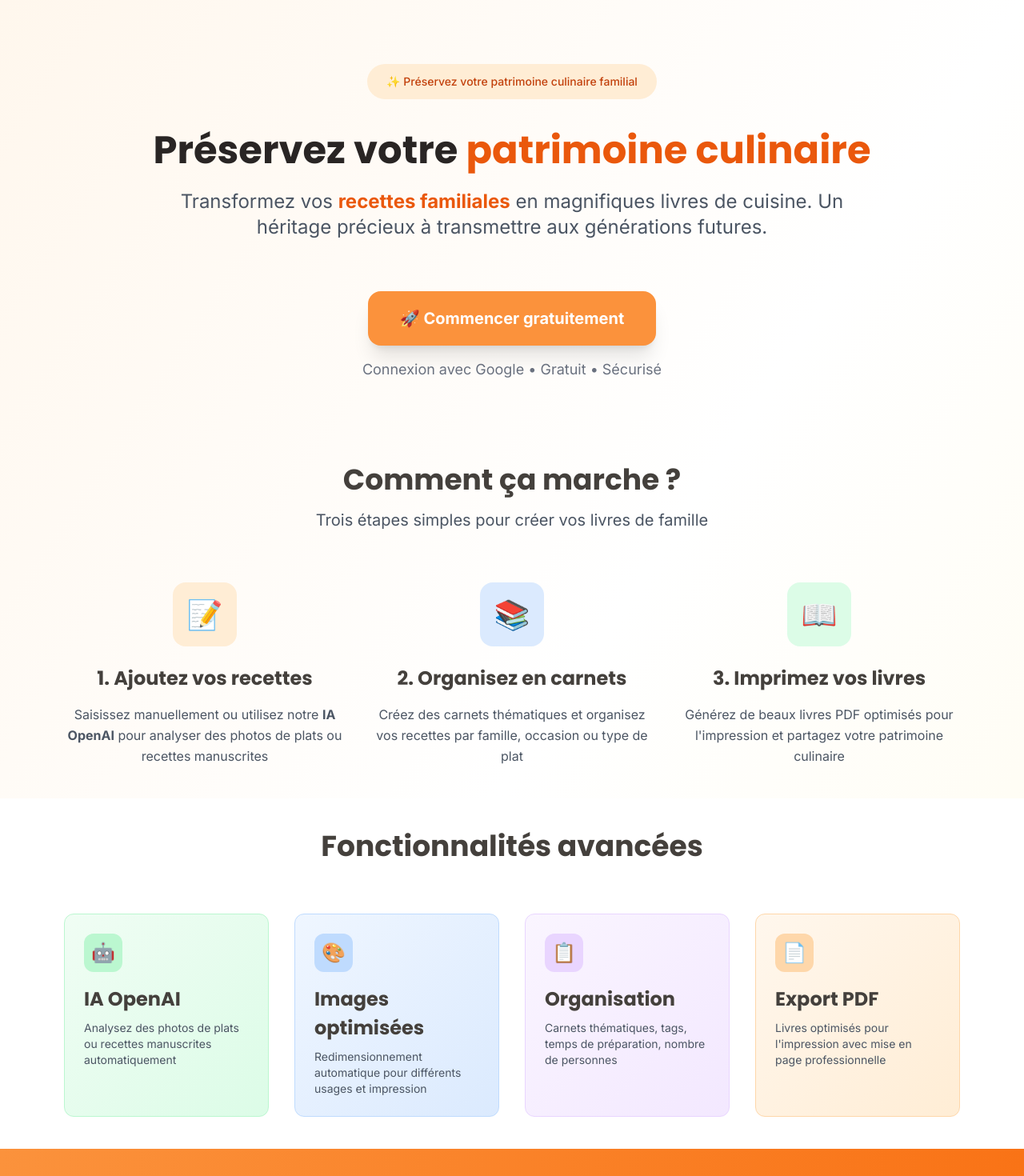
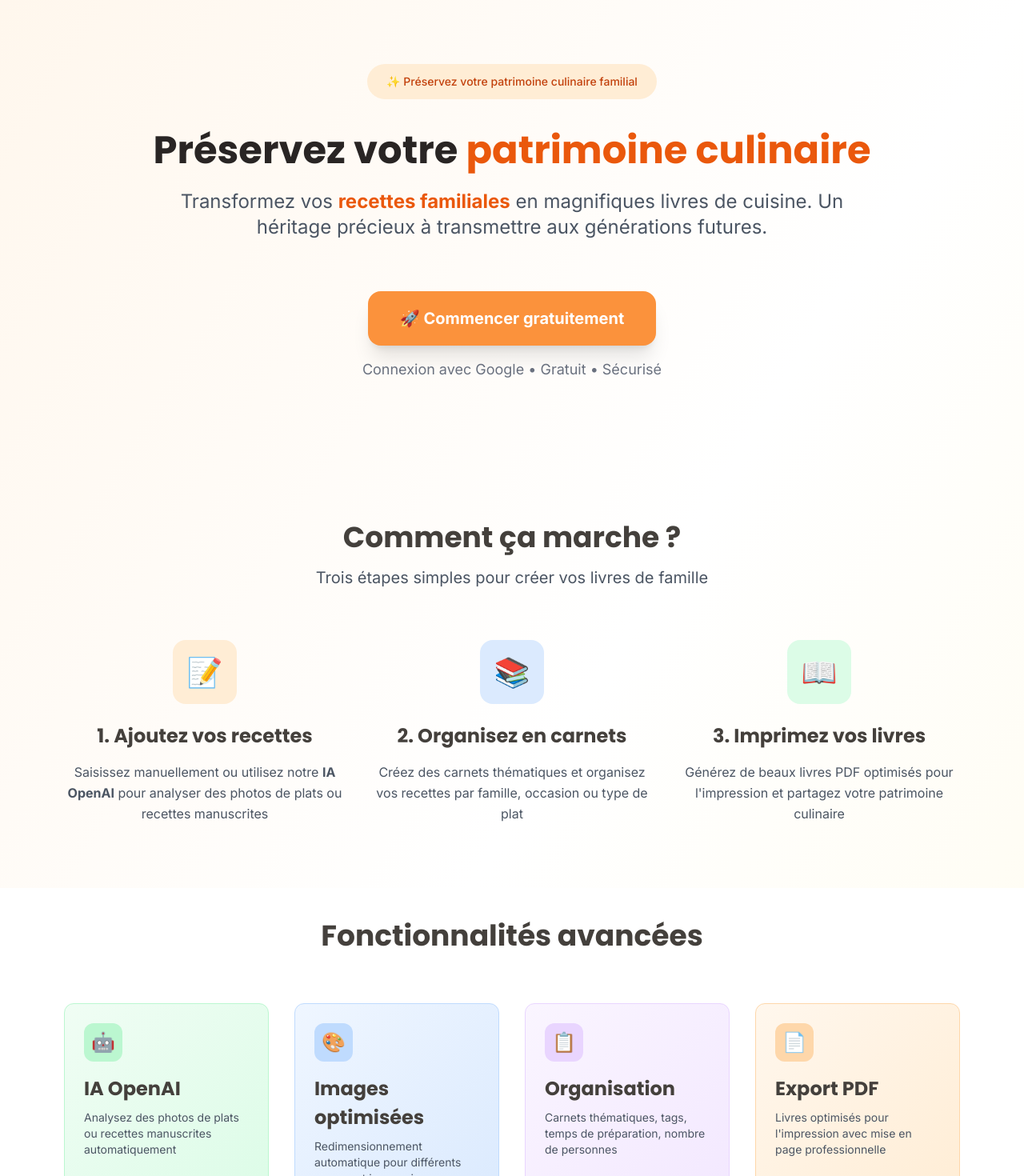
Before and after one commit to oliviertgpls-tech/Fdt-2, a Next.js app: page / in a window 1280 px wide. Shown: the top 1470 px of the page at 80% size. Built offline with nearby package versions, Linux system fonts and the light colour scheme.

Commit message:
Update page.tsx

```diff
--- a/app/page.tsx
+++ b/app/page.tsx
@@ -5,7 +5,7 @@ export default function HomePage() {
     <div className="min-h-screen bg-gradient-to-br from-orange-50 via-white to-amber-50">
       {/* Hero Section */}
       <div className="relative overflow-hidden">
-        <div className="max-w-6xl mx-auto px-4 pt-20 pb-16 text-center">
+        <div className="max-w-6xl mx-auto px-4 pt-20 pb-24 text-center">
           <div className="space-y-10">
             {/* Badge */}
             <div className="inline-block bg-orange-100 text-orange-700 px-6 py-3 rounded-full text-sm font-medium">
@@ -44,7 +44,7 @@ export default function HomePage() {
       </div>
 
       {/* Features Section */}
-      <div className="max-w-6xl mx-auto px-4 py-10">
+      <div className="max-w-6xl mx-auto px-4 py-20">
         <div className="text-center mb-16">
           <h2 className="text-3xl md:text-4xl font-bold text-gray-900 mb-4">
             Comment ça marche ?
```
